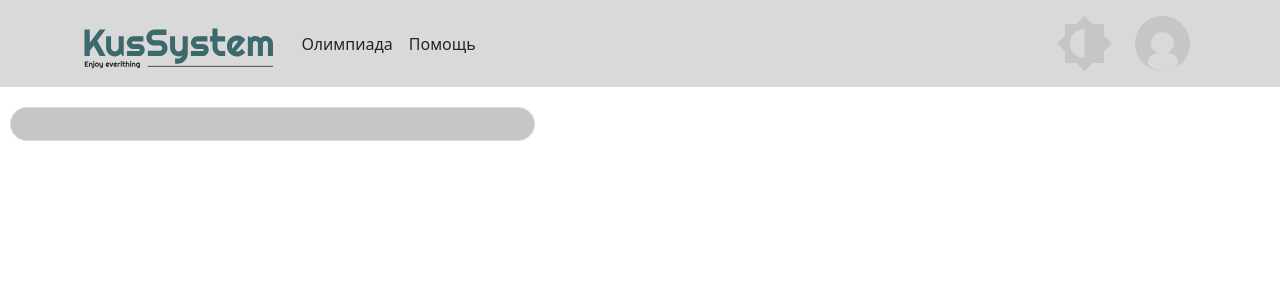
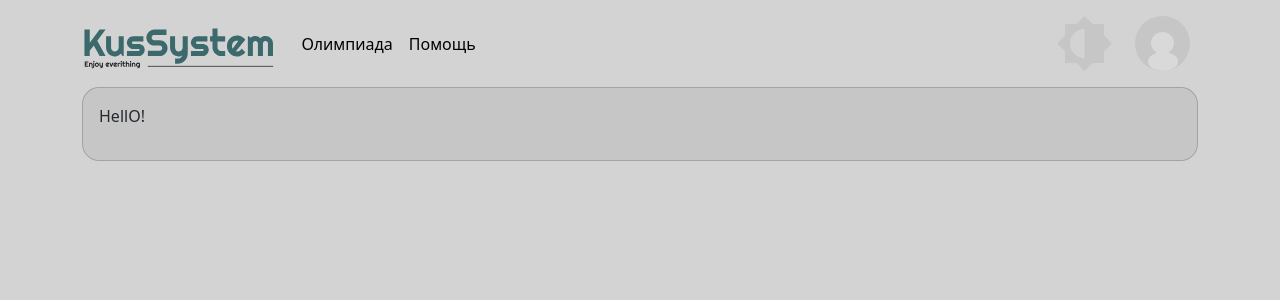
Before and after one commit to Yarous/kyssystem-front, a React (Vite) app: page / in a window 1280 px wide. Shown: the top 300 px of the page. Built offline with nearby package versions, Linux system fonts and the light colour scheme.

Commit message:
stupid code )

```diff
--- a/index.html
+++ b/index.html
@@ -1,5 +1,5 @@
 <!DOCTYPE html>
-<html lang="en">
+<html lang="en" class="light">
 	<head>
 		<meta charset="UTF-8" />
 		<meta name="viewport" content="width=device-width, initial-scale=1.0" />
--- a/src/App.tsx
+++ b/src/App.tsx
@@ -1,14 +1,23 @@
-import React from 'react'
+import { useState } from 'react'
+import Header from './components/header/Header'
+import './styles/main.css'
 import CardBody from './common/CardBody/CardBody'
-import Header from './components/header/Header'
 
-const App: React.FC = () => {
+function App() {
+	// Указываем тип состояния theme как 'light' | 'dark'
+	const [theme, setTheme] = useState<'light' | 'dark'>('light')
+
+	const toggleTheme = () => {
+		setTheme(theme === 'light' ? 'dark' : 'light')
+		document.documentElement.className = theme === 'light' ? 'dark' : 'light'
+	}
+
 	return (
-		<div className='app-container'>
-			<Header />
-			<div className='content'>
-				<CardBody theme='light'>{/* Контент CardBody */}</CardBody>
-			</div>
+		<div className='App'>
+			<Header theme={theme} toggleTheme={toggleTheme} />
+			<CardBody theme={theme}>
+				<p>HellO!</p>
+			</CardBody>
 		</div>
 	)
 }
--- a/src/common/CardBody/CardBody.css
+++ b/src/common/CardBody/CardBody.css
@@ -1,10 +1,20 @@
 .cardBody {
 	flex-grow: 1;
-	margin: 0 10px;
+}
+.cardBody.light .cardBody.light p {
+	background-color: #d3d3d3;
+}
+.cardBody.light p {
+	color: #24292e;
+}
+.cardBody.dark {
+	background-color: #24292e;
 }
 
+.cardBody.dark p {
+	color: #d3d3d3;
+}
 .content {
 	display: flex;
-	justify-content: space-between;
 	margin-top: 20px;
 }
--- a/src/common/CardBody/CardBody.tsx
+++ b/src/common/CardBody/CardBody.tsx
@@ -1,5 +1,5 @@
 import React from 'react'
-import { Card, Col } from 'react-bootstrap'
+import { Card, Col, Container } from 'react-bootstrap'
 import './CardBody.css'
 
 export type CardBodyProps = {
@@ -9,20 +9,19 @@ export type CardBodyProps = {
 }
 
 export default function CardBody({
-	colSize = 5,
+	colSize = 12,
 	children,
 	theme,
 }: CardBodyProps) {
 	const backgroundColor = theme === 'light' ? '#C7C6C6' : '#1F2428'
-	const borderColor = theme === 'light' ? '#D9D9D9' : '#24292E'
 
 	return (
-		<div className='cardBody'>
+		<div className={`cardBody ${theme}`}>
+			<Container>
 				<Col md={colSize}>
 					<Card
 						style={{
 							backgroundColor,
-						borderColor,
 							borderRadius: '17px',
 							borderWidth: '1px',
 							overflow: 'hidden',
@@ -31,6 +30,7 @@ export default function CardBody({
 						<Card.Body>{children}</Card.Body>
 					</Card>
 				</Col>
+			</Container>
 		</div>
 	)
 }
--- a/src/components/header/Header.css
+++ b/src/components/header/Header.css
@@ -31,7 +31,7 @@ header {
 }
 
 .main-header.dark .burger-toggler {
-	filter: invert(100%);
+	filter: invert(100%); /* Стандартный цвет для темной темы */
 }
 
 @media (min-width: 992px) {
@@ -51,7 +51,7 @@ header {
 	}
 }
 .main-header.light {
-	background-color: #d9d9d9;
+	background-color: #d3d3d3;
 }
 
 .main-header.dark .dark-link {
--- a/src/components/header/Header.tsx
+++ b/src/components/header/Header.tsx
@@ -1,19 +1,20 @@
-import { useState } from 'react'
+import React, { useState } from 'react'
 import ThemeToggle from './ThemeToggle'
+import { Container, Navbar, Nav } from 'react-bootstrap'
 import LogoWhite from '../../assets/logo/logoWhite.svg'
 import LogoDark from '../../assets/logo/logoDark.svg'
 import UserAvatarLight from '../../assets/logo/userAvatarLight.svg'
 import UserAvatarDark from '../../assets/logo/userAvatarDark.svg'
-import { Container, Navbar, Nav } from 'react-bootstrap'
 import './Header.css'
 
-export default function Header() {
+interface HeaderProps {
+	theme: 'light' | 'dark'
+	toggleTheme: () => void
+}
+
+// Использование интерфейса для аннотации типов пропсов
+const Header: React.FC<HeaderProps> = ({ theme, toggleTheme }) => {
 	const [expanded, setExpanded] = useState(false)
-	const [theme, setTheme] = useState<'light' | 'dark'>('light')
-
-	const toggleTheme = () => {
-		setTheme(theme === 'light' ? 'dark' : 'light')
-	}
 
 	// Выбор лого и аватара в зависимости от темы
 	const logo = theme === 'light' ? LogoWhite : LogoDark
@@ -33,6 +34,7 @@ export default function Header() {
 					</Navbar.Brand>
 					<Navbar.Toggle
 						onClick={() => setExpanded(!expanded)}
+						aria-controls='responsive-navbar-nav'
 						className='burger-toggler'
 					/>
 					<Navbar.Collapse id='responsive-navbar-nav'>
@@ -56,3 +58,5 @@ export default function Header() {
 		</div>
 	)
 }
+
+export default Header
--- a/src/styles/main.css
+++ b/src/styles/main.css
@@ -1,5 +1,16 @@
-.full-height,
+.full-height {
+	min-height: calc(100vh - 56px);
+}
 .max-full-height {
-	min-height: calc(100vh - [Header Height]px);
-	max-height: calc(100vh - [Header Height]px);
+	min-height: calc(100vh - 56px);
+	max-height: calc(100vh - 56px);
 }
+.light {
+	background-color: #d3d3d3;
+	color: #000;
+}
+
+.dark {
+	background-color: #24292e;
+	color: #ddd;
+}
```
Lines whose indentation alone changed are shown as unchanged.
